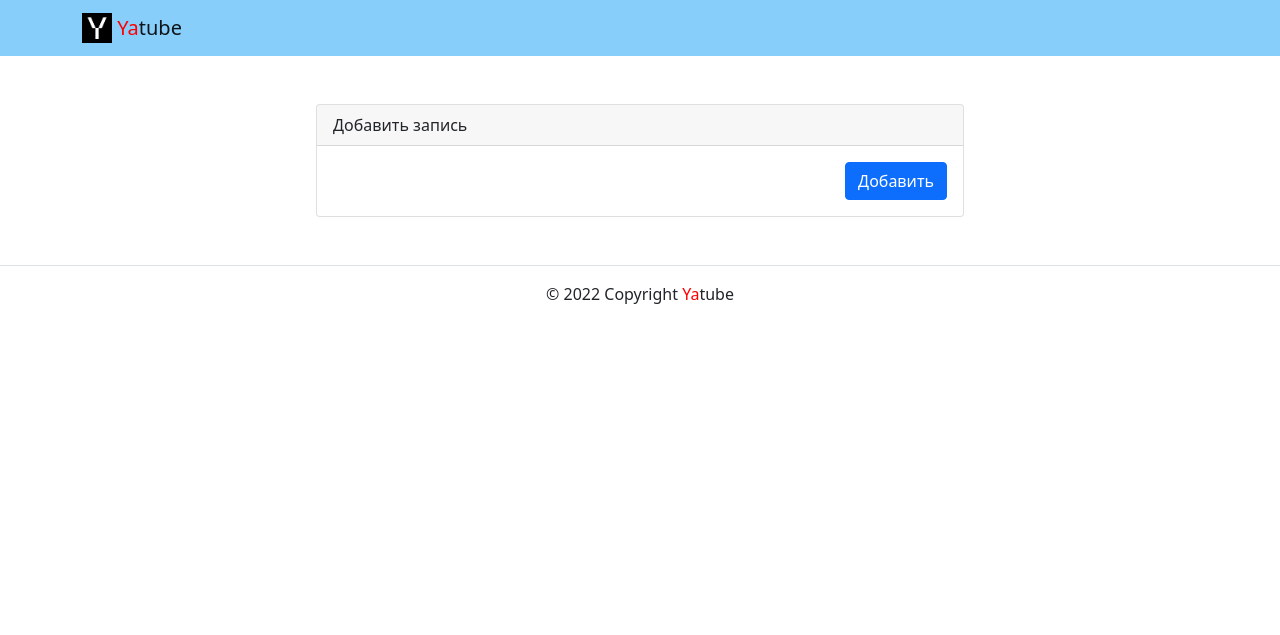
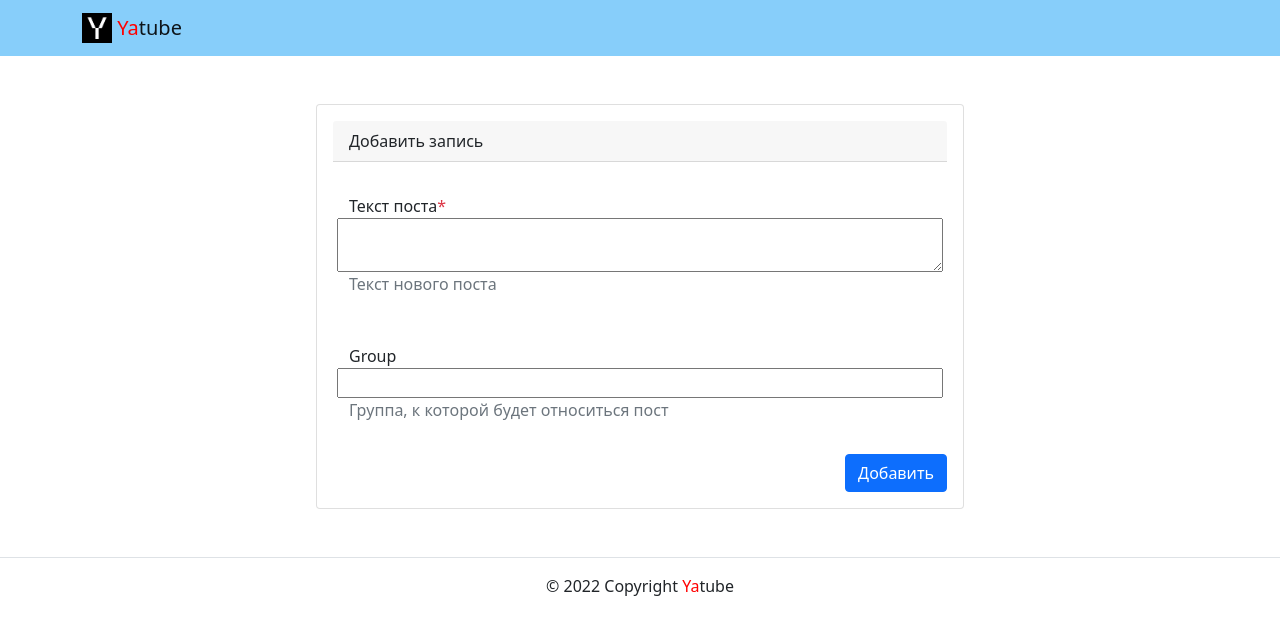
Before and after one commit to Valera995/hw03_forms, a Django app: template yatube/templates/posts/create_post.html in a window 1280 px wide. Shown: the top 635 px of the page. Run offline with Django 3.2, Linux system fonts and the light colour scheme; the template is opened without the code that fills it, so the values that code supplies are empty, except form fields; tables that the repository leaves empty hold one stand-in row (values such as "Sample post"); form fields are guessed from the names that the template uses; some libraries are stand-ins or nearby versions.

Commit message:
Проект новые записи

```diff
--- a/yatube/templates/posts/create_post.html
+++ b/yatube/templates/posts/create_post.html
@@ -1,49 +1,33 @@
 {% extends 'base.html' %}
-{% block title %}{% if is_edit %}Редактировать запись{% else %}Добавить запись{% endif %}{% endblock %}
+{% block title %}Новый пост{% endblock %}
+{% block header %}Новый пост{% endblock %}
 {% block content %}
+  <main>
     <div class="container">
       <div class="row justify-content-center">
         <div class="col-md-8 p-5">
           <div class="card">
+            <div class="card-body">
               <div class="card-header">
-            {% if is_edit %}Редактировать запись{% else %}Добавить запись{% endif %}
-          </div>
-          <div class="card-body">
-
-            {% if form.errors %}
-                {% for field in form %}
-                {% for error in field.errors %}
-                    <div class="alert alert-danger">
-                    {{ error|escape }}
-                    </div>
-                {% endfor %}
-                {% endfor %}
-                {% for error in form.non_field_errors %}
-                <div class="alert alert-danger">
-                    {{ error|escape }}
-                </div>
-                {% endfor %}
-            {% endif %}
-
-            <form method="post" action="{{ request.get_full_path }}">
-              {% csrf_token %}
-
-              {% for field in form %}
-              <div class="form-group row my-3 p-3">
-                <label for="{{ field.id_for_label }}">
-                  {{ field.label }}
-                  {% if field.field.required %}
-                    <span class="required text-danger">*</span>
-                  {% endif %}
-                </label>
-                {{ field }}
-                {% if field.help_text %}
-                  <small id="{{ field.id_for_label }}-help" class="form-text text-muted">
-                    {{ field.help_text|safe }}
-                  </small>
+                {% if is_edit %}
+                  Редактировать запись
+                {% else %}
+                  Добавить запись
                 {% endif %}
               </div>
-              {% endfor %}
+              <form action="{% url 'posts:post_create' %}" method="post">
+              {% csrf_token %}
+                <div class="form-group row my-3 p-3">
+                  <label for="id_text">Текст поста<span class="required text-danger" >*</span></label>
+                  {{ form.text }}
+                  <span class="helptext text-muted">Текст нового поста</span>
+                </div>
+
+                <div class="form-group row my-3 p-3">
+                  <label for="id_group">Group</label>
+                  {{ form.group }}
+                  <span class="helptext text-muted">Группа, к которой будет относиться пост</span>
+                </div>
 
               <div class="d-flex justify-content-end">
                 <button type="submit" class="btn btn-primary">
@@ -60,4 +44,5 @@
       </div>
     </div>
   </div>
+</main>
 {% endblock %}
```
Lines whose indentation alone changed are shown as unchanged.
